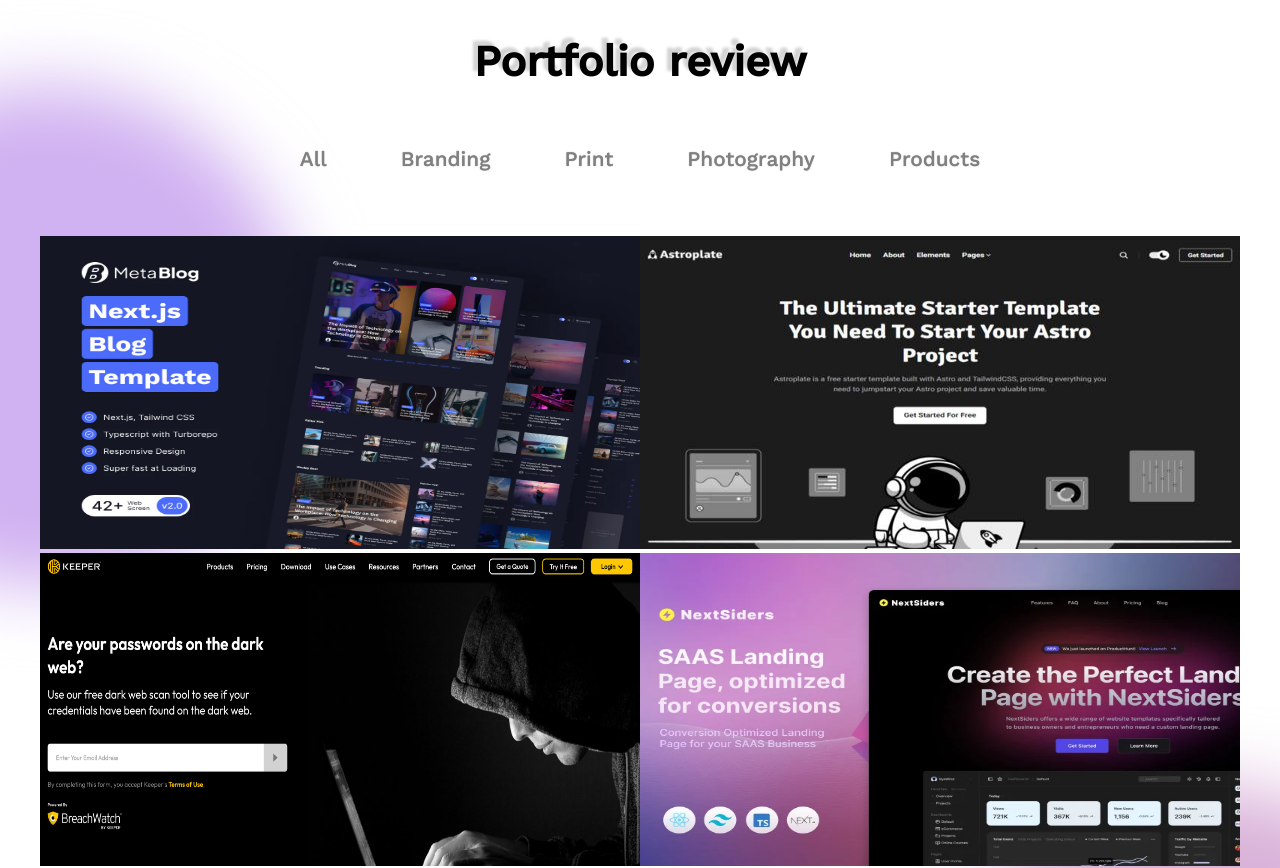
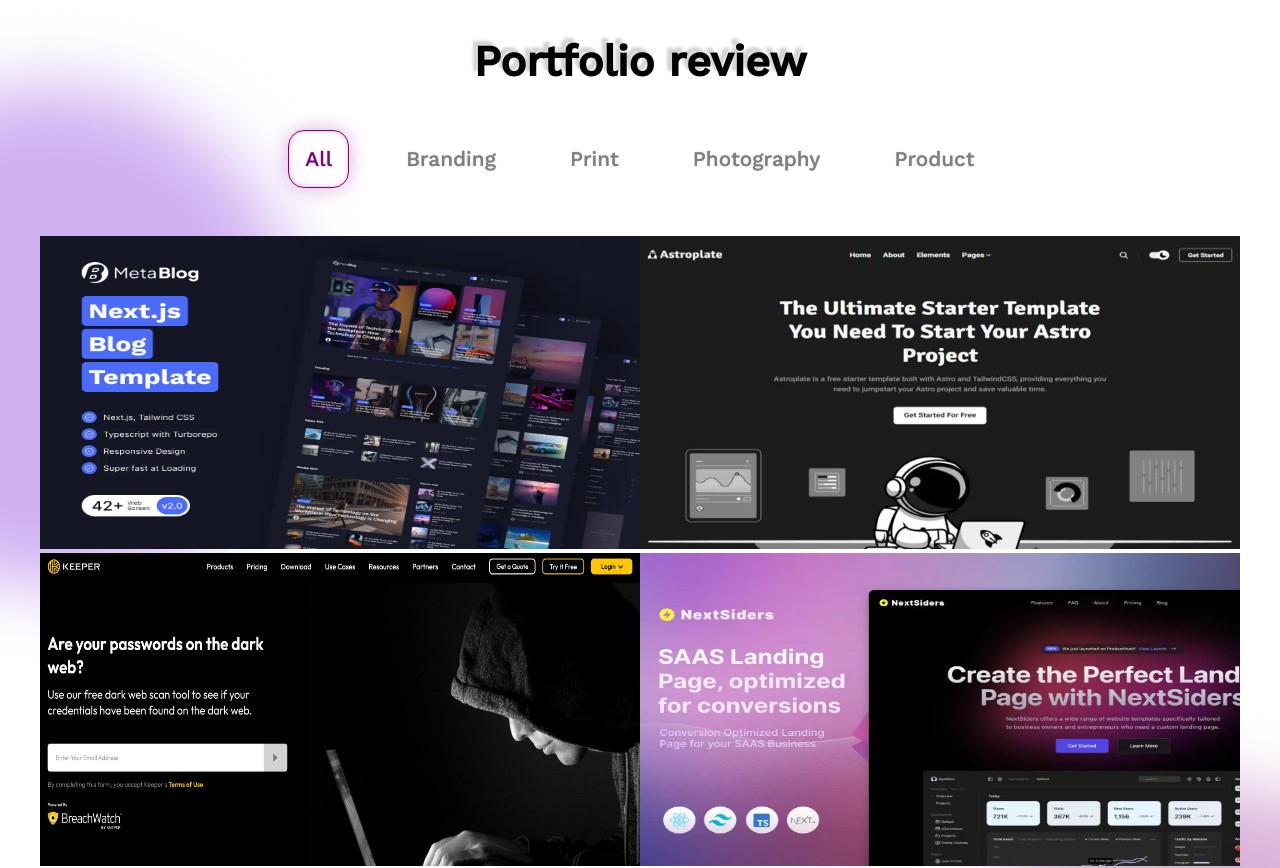
Before and after one commit to khadem-mh/boomodern, a Next.js app: page / in a window 1280 px wide. Shown: the part 1100-1968 px from the top of the page. Built offline with nearby package versions, Linux system fonts and the light colour scheme.

Commit message:
added db.json and dynamic work sample

```diff
--- a/components/modules/assets/ImgBox/ImgBox.jsx
+++ b/components/modules/assets/ImgBox/ImgBox.jsx
@@ -1,8 +1,8 @@
 
-const ImgBox = ({ srcImg, titleHover, textHover }) => {
+const ImgBox = ({ srcImg, titleHover, textHover, category }) => {
 
     return (
-        <li className="imgbox__main">
+        <li className="imgbox__main" data-category={category}>
             <div className="imgbox__picture">
                 <img src={`/img/${srcImg}`} alt="box-image" className="imgbox__img" />
             </div>
--- a/components/templates/WorkSample/workSample.jsx
+++ b/components/templates/WorkSample/workSample.jsx
@@ -1,27 +1,51 @@
 import ImgBox from "@/components/modules/assets/ImgBox/ImgBox"
+import datas from "../../../data/db.json"
+import { useEffect, useState } from "react"
 
 const WorkSample = () => {
+
+    const [activeCategory, setActiveCategory] = useState('All')
+    //categories
+    const [categoriesName, setCategoriesName] = useState(['All', 'Branding', 'Print', 'Photography', 'Product'])
+    const [allCategories, setAllCategories] = useState(datas)
+    const [brandings, setBrandings] = useState([])
+    const [prints, setPrints] = useState([])
+    const [photographies, setPhotographies] = useState([])
+    const [products, setProducts] = useState([])
+
+    useEffect(() => {
+
+        const allBranding = [...datas].filter(item => item.category === "Branding")
+        const allProducts = [...datas].filter(item => item.category === "Products")
+        const allPhotography = [...datas].filter(item => item.category === "Photography")
+        const allPrint = [...datas].filter(item => item.category === "Print")
+
+        setBrandings(allBranding)
+        setProducts(allProducts)
+        setPhotographies(allPhotography)
+        setPrints(allPrint)
+
+    }, [])
 
     return (
         <article className="worksample__main">
             <h2 className="worksample__title">Portfolio review</h2>
             <nav className="worksample__nav">
                 <ul className="worksample__ul">
-                    <li className="worksample__li">All</li>
-                    <li className="worksample__li">Branding</li>
-                    <li className="worksample__li">Print</li>
-                    <li className="worksample__li">Photography</li>
-                    <li className="worksample__li">Products</li>
+                    {
+                        categoriesName.map((item, index) => (
+                            <li key={index} className={`worksample__li ${item === activeCategory ? 'worksample__li-active' : ''}`} onClick={() => setActiveCategory(item)}>{item}</li>
+                        ))
+                    }
                 </ul>
             </nav>
 
             <section className="worksample__picture">
-                <ImgBox srcImg={'work-sample-6.png'} titleHover={'website Sale Computer'} textHover={'Orders'} />
-                <ImgBox srcImg={'work-sample-3.jpg'} titleHover={'website Stars'} textHover={'work sample'} />
-                <ImgBox srcImg={'work-sample-4.png'} titleHover={'website Movies'} textHover={'Products'} />
-                <ImgBox srcImg={'work-sample-2.png'} titleHover={'website MusicPlayer'} textHover={'Photography'} />
-                <ImgBox srcImg={'work-sample-5.jpg'} titleHover={'website Personal'} textHover={'Cpourses'} />
-                <ImgBox srcImg={'work-sample-1.png'} titleHover={'website Free Course'} textHover={'Branding'} />
+                {
+                    allCategories.map((item, index) => (
+                        <ImgBox key={index} {...item} />
+                    ))
+                }
             </section>
 
         </article>
--- /dev/null
+++ b/data/db.json
@@ -0,0 +1,38 @@
+[
+    {
+        "srcImg": "work-sample-6.png",
+        "category": "Branding",
+        "titleHover": "website Sale Computer",
+        "textHover": "Orders"
+    },
+    {
+        "srcImg": "work-sample-3.jpg",
+        "category": "Product",
+        "titleHover": "website Stars",
+        "textHover": "work sample"
+    },
+    {
+        "srcImg": "work-sample-4.png",
+        "category": "Photography",
+        "titleHover": "website Movies",
+        "textHover": "Products"
+    },
+    {
+        "srcImg": "work-sample-2.png",
+        "category": "Product",
+        "titleHover": "website MusicPlayer",
+        "textHover": "Photography"
+    },
+    {
+        "srcImg": "work-sample-5.jpg",
+        "category": "Photography",
+        "titleHover": "website Personal",
+        "textHover": "Cpourses"
+    },
+    {
+        "srcImg": "work-sample-1.png",
+        "category": "Print",
+        "titleHover": "website Free Course",
+        "textHover": "Branding"
+    }
+]
```
